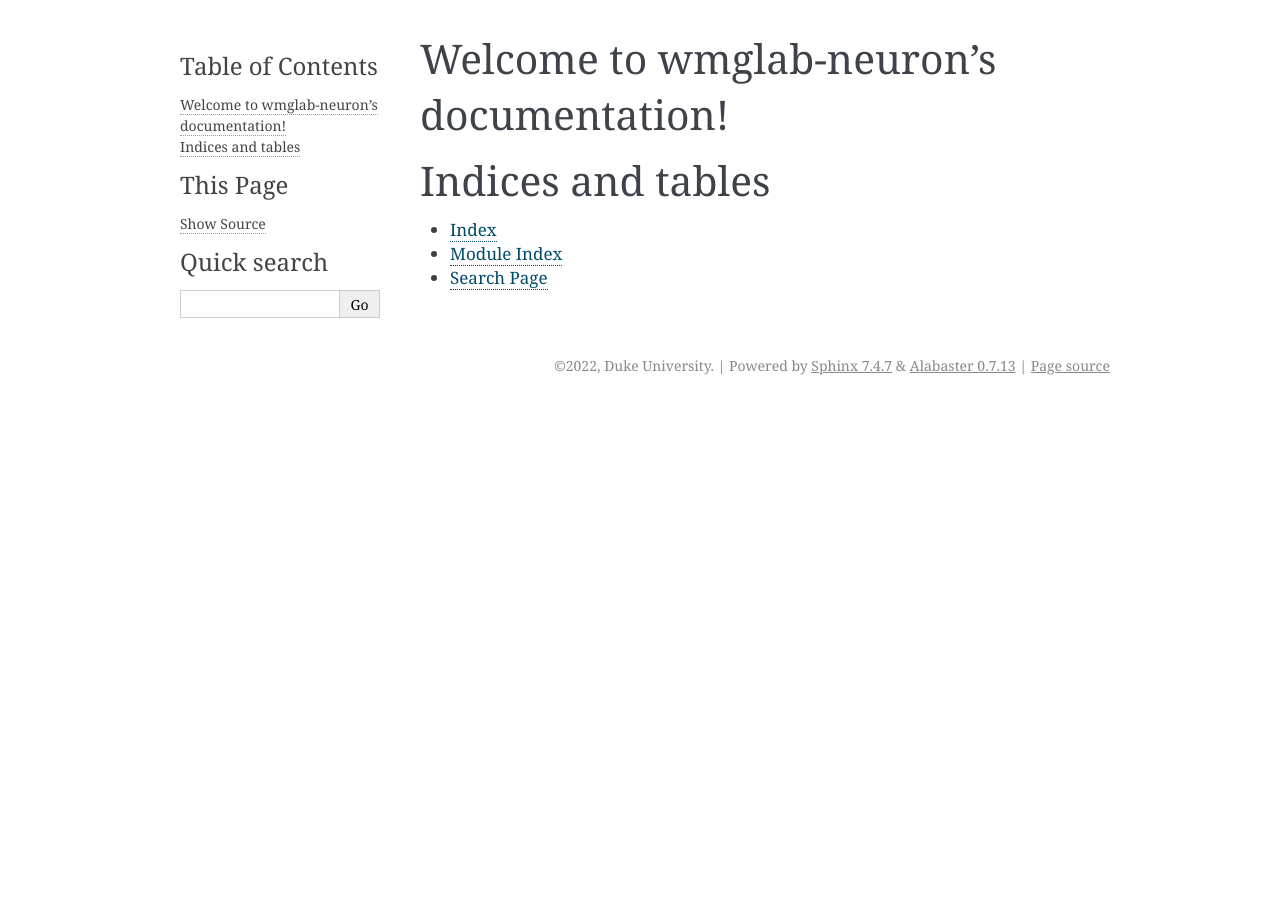
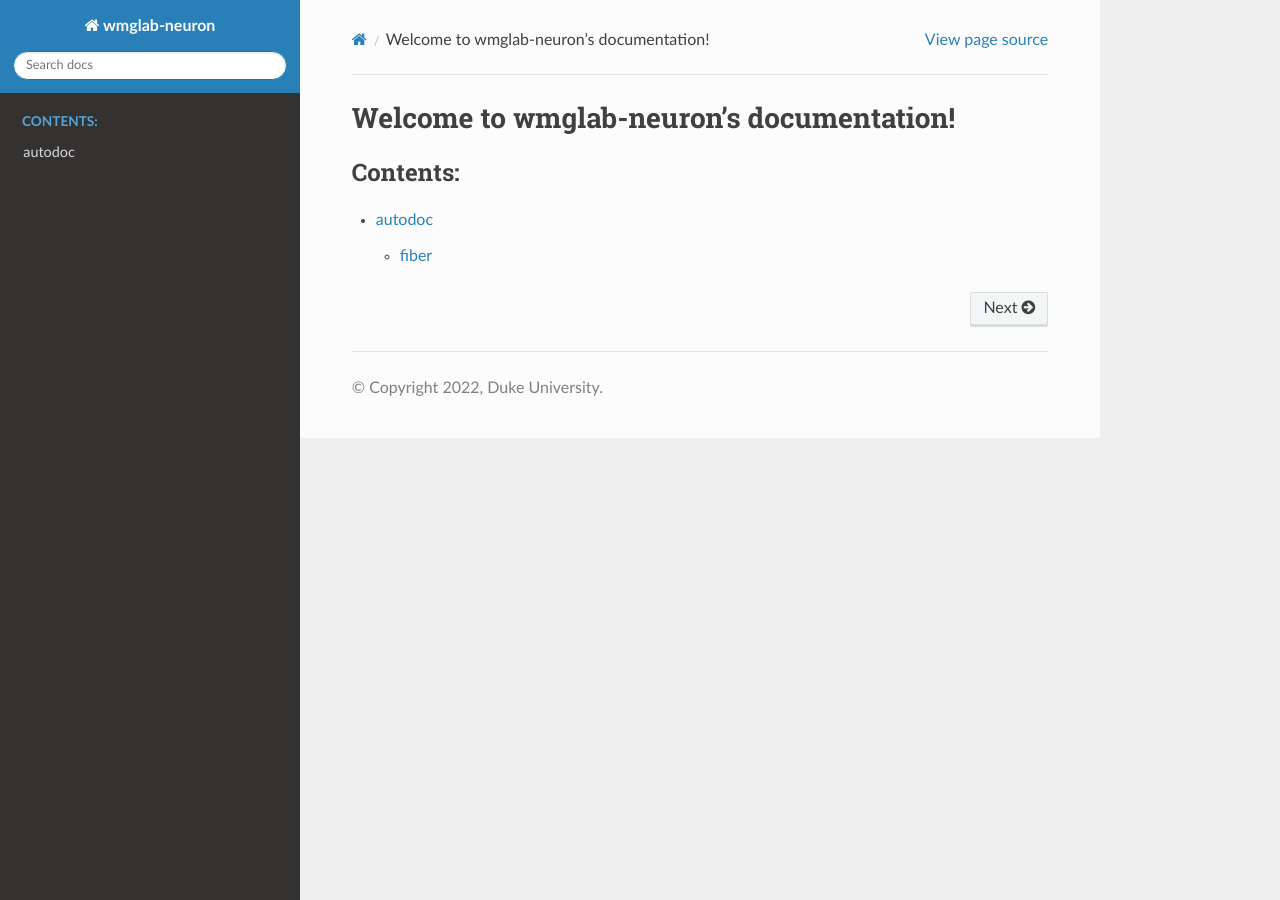
Before and after one commit to wmglab-duke/pyfibers, a Sphinx documentation site: the page built from docs/source/index.rst, in a window 1280 px wide. Built offline with Sphinx 7.4.7 and the Read the Docs theme 2.0.0, drawn with Linux system fonts in a browser that asks for light colours.

Commit message:
add autodoc

```diff
--- /dev/null
+++ b/docs/source/autodoc/fiber.rst
@@ -0,0 +1,4 @@
+fiber
+=====
+.. automodule:: fiber
+   :members:
--- /dev/null
+++ b/docs/source/autodoc/recording.rst
@@ -0,0 +1,4 @@
+recording
+==========
+.. automodule:: recording
+   :members:
--- /dev/null
+++ b/docs/source/autodoc/saving.rst
@@ -0,0 +1,4 @@
+saving
+======
+.. automodule:: saving
+   :members:
--- /dev/null
+++ b/docs/source/autodoc/stimulation.rst
@@ -0,0 +1,4 @@
+stimulation
+===========
+.. automodule:: stimulation
+   :members:
--- a/docs/source/conf.py
+++ b/docs/source/conf.py
@@ -10,9 +10,10 @@
 # add these directories to sys.path here. If the directory is relative to the
 # documentation root, use os.path.abspath to make it absolute, like shown here.
 #
-# import os
-# import sys
-# sys.path.insert(0, os.path.abspath('.'))
+import os
+import sys
+import mock
+sys.path.insert(0, os.path.abspath('../../src/wmglab-neuron'))
 
 
 # -- Project information -----------------------------------------------------
@@ -30,7 +31,14 @@
 # extensions coming with Sphinx (named 'sphinx.ext.*') or your custom
 # ones.
 extensions = [
+    'myst_parser',
+    'sphinx.ext.autodoc',
 ]
+
+MOCK_MODULES = ['numpy', 'pandas']
+
+for mod_name in MOCK_MODULES:
+    sys.modules[mod_name] = mock.Mock()
 
 # Add any paths that contain templates here, relative to this directory.
 templates_path = ['_templates']
@@ -46,9 +54,18 @@
 # The theme to use for HTML and HTML Help pages.  See the documentation for
 # a list of builtin themes.
 #
-html_theme = 'alabaster'
+html_theme = 'sphinx_rtd_theme'
 
 # Add any paths that contain custom static files (such as style sheets) here,
 # relative to this directory. They are copied after the builtin static files,
 # so a file named "default.css" will overwrite the builtin "default.css".
 html_static_path = ['_static']
+
+html_show_copyright = True
+
+html_show_sphinx = False
+
+
+# -- Options for extensions -------------------------------------------------
+
+myst_heading_anchors = 4
--- a/docs/source/index.rst
+++ b/docs/source/index.rst
@@ -10,11 +10,4 @@
    :maxdepth: 2
    :caption: Contents:
 
-
-
-Indices and tables
-==================
-
-* :ref:`genindex`
-* :ref:`modindex`
-* :ref:`search`
+   autodoc/index
```
Also changed, not shown: docs/source/autodoc/index.rst (added, +7 -0 lines).
